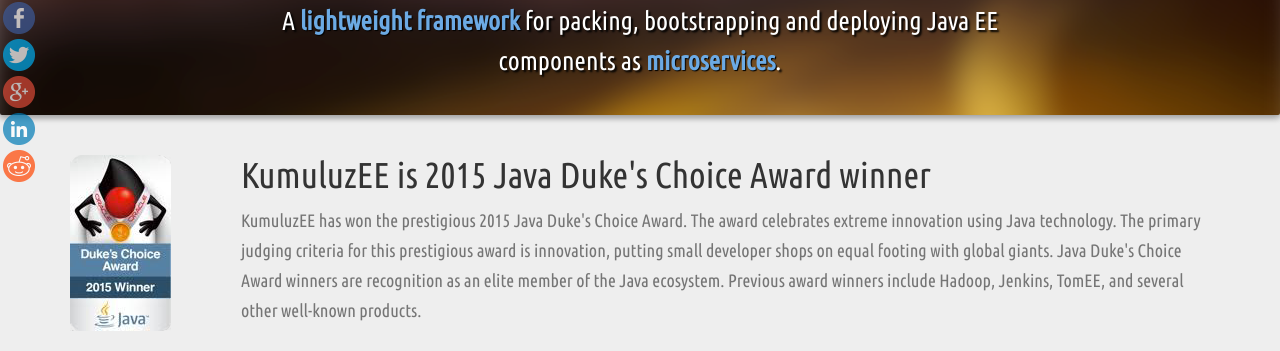
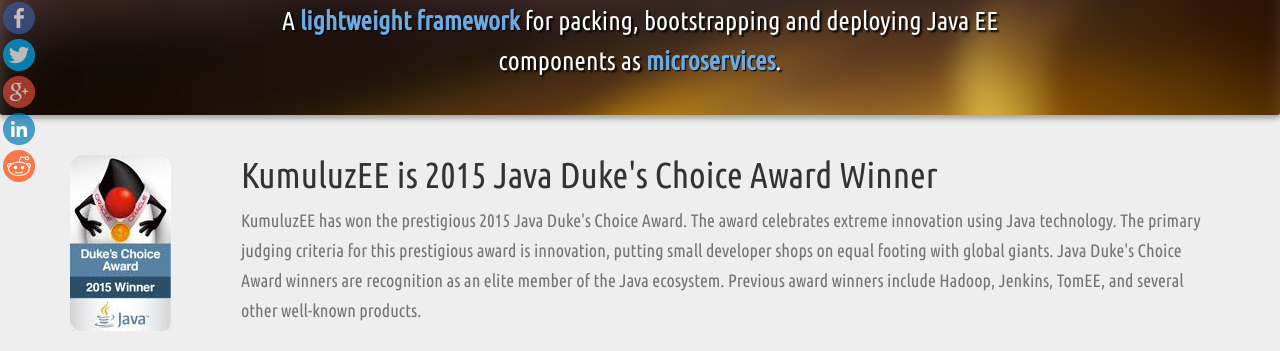
Before and after one commit to kumuluz/ee.kumuluz.com, a Jekyll site: the page built from index.html, in a window 1280 px wide and 900 px high. Shown: the part 348-699 px from the top of the window. Built offline with Jekyll 4.4.1, drawn with Linux system fonts in a browser that asks for light colours; nearby versions of some CDN libraries; comment, search, counter and statistics services are not loaded.

Commit message:
Fixed typos

```diff
--- a/features/index.html
+++ b/features/index.html
@@ -19,7 +19,7 @@
 			<div class="col-md-6 info">
 				<h4>No need for a traditional application server.</h4>
 				<p>
-					All the components needed to start your app are embedded alongside it. Run it anywhere Java runs as well as in PaaS and Docker-like environments
+					All the components needed to start your app are embedded alongside it. Run it anywhere Java runs as well as in PaaS and Docker-like environments.
 				</p>
 			</div>
 			<div class="col-md-4 image">
--- a/index.html
+++ b/index.html
@@ -29,7 +29,7 @@
 	      							<img src="/assets/images/duke-award-small.png" style="margin-top: 20px" />
 	      						</div>
 		      					<div class="description">
-		      						<h1>KumuluzEE  is 2015 Java Duke's Choice Award winner</h1>
+		      						<h1>KumuluzEE  is 2015 Java Duke's Choice Award Winner</h1>
 		      						<p>KumuluzEE has won the prestigious 2015 Java Duke's Choice Award. The award celebrates extreme innovation using Java technology.  The primary judging criteria for this prestigious award is innovation, putting small developer shops on equal footing with global giants. Java Duke's Choice Award winners are recognition as an elite member of the Java ecosystem. Previous award winners include Hadoop, Jenkins, TomEE, and several other well-known products.</p>
 		      					</div>
 		      				</div>
```
